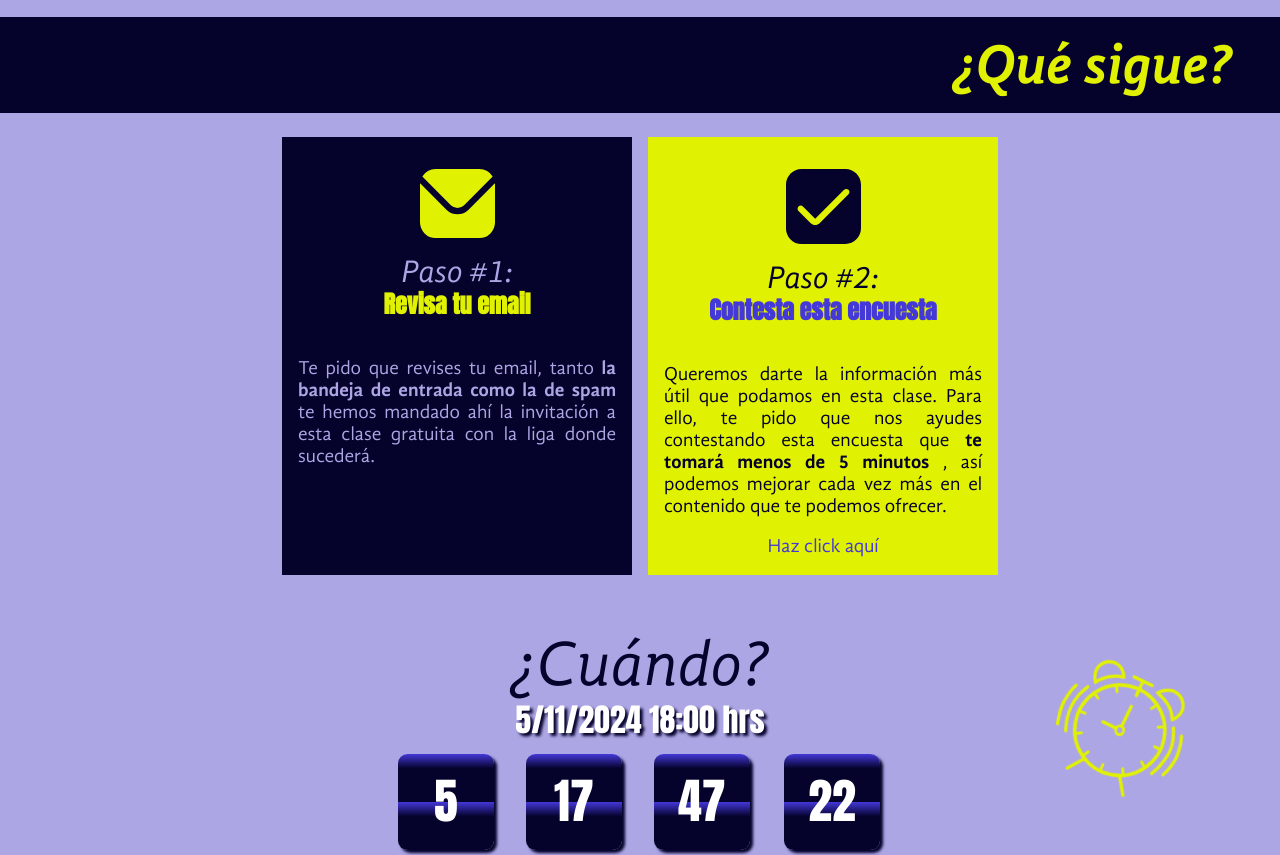
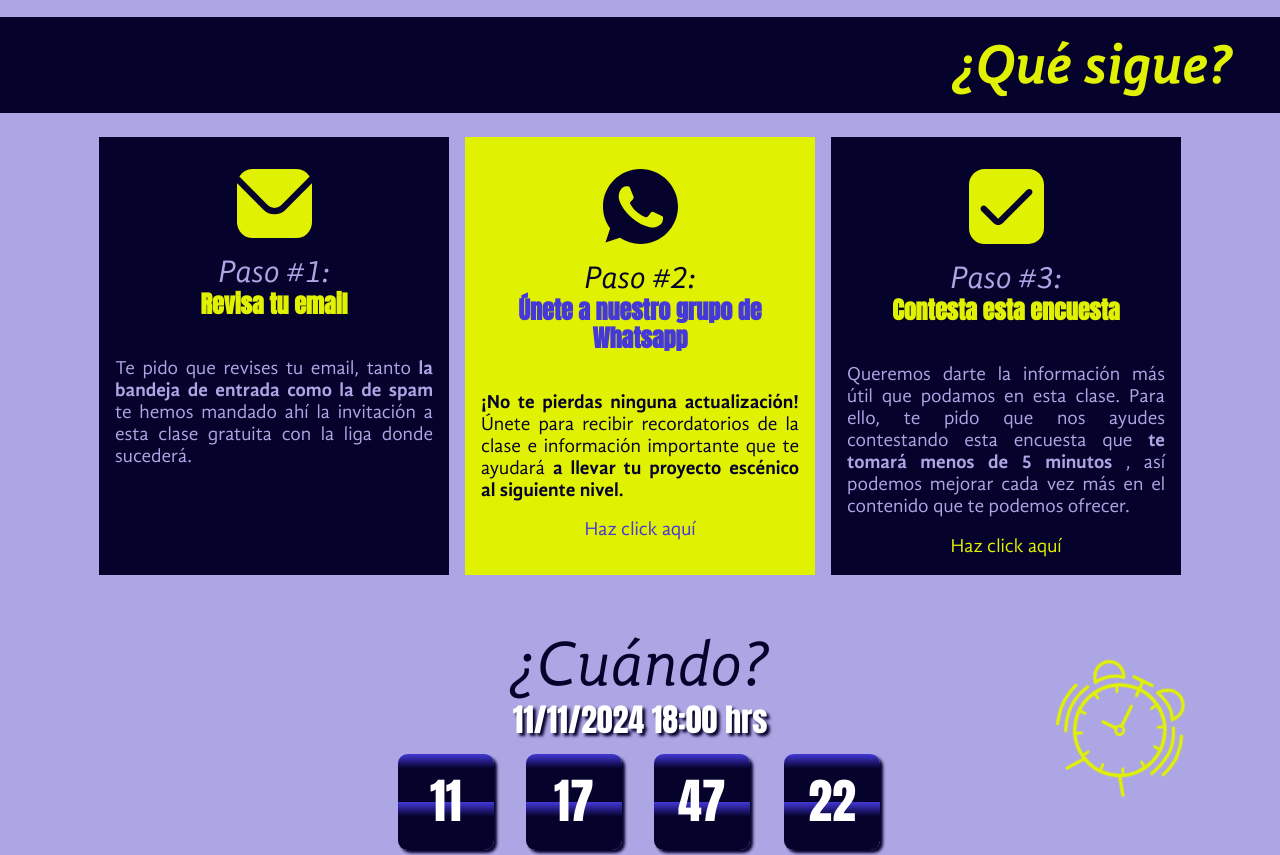
Before and after one commit to JulianRB17/producir-frontend, a React (Vite) app: page /cierre-r in a window 1280 px wide. Shown: the part 760-1615 px from the top of the page. Built offline with nearby package versions, Linux system fonts and the light colour scheme; no server answers.

Commit message:
Agregado grupo de whatsapp

```diff
--- a/src/pages/cierreRegistro/components/pasos/Pasos.jsx
+++ b/src/pages/cierreRegistro/components/pasos/Pasos.jsx
@@ -5,6 +5,7 @@ import { Link } from 'react-router-dom';
 import bookmarkSrc from '../../../../assets/imgs/bookmark.svg';
 import checkboxSrc from '../../../../assets/imgs/checkbox.svg';
 import mailSrc from '../../../../assets/imgs/mail.svg';
+import whatsappSrc from '../../../../assets/imgs/whatsapp.svg';
 
 export default function Pasos({ titleVariants, btnVariants, urls }) {
   return (
@@ -41,14 +42,47 @@ export default function Pasos({ titleVariants, btnVariants, urls }) {
         </div>
         <div className='pasos__element pasos__element_amarillo'>
           <img
-            src={checkboxSrc}
+            src={whatsappSrc}
             alt='Ícono de encuesta'
             className='pasos__img'
           />
           <h3 className='pasos__label'>Paso #2:</h3>
           <h3 className='pasos__element-title pasos__element-title_azul'>
-            Contesta esta encuesta
+            Únete a nuestro grupo de Whatsapp
           </h3>
+          <p className='pasos__text'>
+            <span className='pasos__text_accent'>
+              ¡No te pierdas ninguna actualización!
+            </span>{' '}
+            Únete para recibir recordatorios de la clase e información
+            importante que te ayudará{' '}
+            <span className='pasos__text_accent'>
+              a llevar tu proyecto escénico al siguiente nivel.
+            </span>
+          </p>
+          <motion.button
+            className='pasos__btn'
+            variants={btnVariants}
+            whileHover='hover'
+            whileTap='tap'
+          >
+            <Link
+              className='pasos__text pasos__text_link pasos__text_link_azul'
+              to={urls.whatsappGroupUrl}
+            >
+              Haz click aquí
+            </Link>
+          </motion.button>
+        </div>
+
+        <div className='pasos__element'>
+          <img
+            src={checkboxSrc}
+            alt='Ícono de encuesta'
+            className='pasos__img'
+          />
+          <h3 className='pasos__label'>Paso #3:</h3>
+          <h3 className='pasos__element-title'>Contesta esta encuesta</h3>
           <p className='pasos__text'>
             Queremos darte la información más útil que podamos en esta clase.
             Para ello, te pido que nos ayudes contestando esta encuesta que{' '}
@@ -65,20 +99,21 @@ export default function Pasos({ titleVariants, btnVariants, urls }) {
             whileTap='tap'
           >
             <Link
-              className='pasos__text pasos__text_link pasos__text_link_azul'
+              className='pasos__text pasos__text_link'
               to={urls.encuestaUrl}
             >
               Haz click aquí
             </Link>
           </motion.button>
         </div>
+
         <div className='pasos__element hidden'>
           <img
             src={bookmarkSrc}
             alt='Ícono de guardado'
             className='pasos__img'
           />
-          <h3 className='pasos__label'>Paso #3:</h3>
+          <h3 className='pasos__label'>Paso #4:</h3>
           <h3 className='pasos__element-title'>Síguenos en redes</h3>
           <p className='pasos__text'>
             Estamos empezando a levantar nuestras redes, aquí estaremos
--- a/src/utils/data.js
+++ b/src/utils/data.js
@@ -1,5 +1,7 @@
 export const dates = {
-  webinarDate: 'November 5, 2024 18:00:00',
+  //date que cambia
+  webinarDate: 'November 11, 2024 18:00:00',
+
   modulesDate:
     '25 de noviembre a 18 de diciembre de 2024 y del 6 al 15 de enero de 2025',
   diaSemanaDate: 'Lunes y miércoles',
@@ -15,8 +17,10 @@ export const dates = {
 export const urls = {
   //URLS que se cambian
   repetitionUrl:
-    'https://www.youtube.com/embed/OC0whWBNUwY?si=m08DkYru-CiDkGtG',
-  live: 'https://youtube.com/live/kboAinWEjN0',
+    'https://www.youtube.com/embed/kboAinWEjN0?si=hOWFOi5Rqg9L-0DT',
+
+  live: 'https://www.youtube.com/live/R0FQSMo4-EM',
+  whatsappGroupUrl: 'https://chat.whatsapp.com/E034OONoo1WGm7HyyMb4MO',
 
   //Aquí van las después de registrar/comprar
   fbGroupUrl: 'https://www.facebook.com/groups/elartedeproducir/',
@@ -27,7 +31,7 @@ export const urls = {
   graciasRegistroUrl:
     'https://www.youtube-nocookie.com/embed/xc4zlW3Cxds?si=h91HVDNVD_X47tHZ',
   graciasVentaUrl:
-    'https://www.youtube-nocookie.com/embed/xc4zlW3Cxds?si=h91HVDNVD_X47tHZ',
+    'https://www.youtube-nocookie.com/embed/rH0qln1ddiM?si=IL2bu_1vedrQ-V-l',
 
   communityUrl: 'https://hotmart.com/es/club/el-arte-de-producir',
   buyoutUrl: 'https://pay.hotmart.com/N96133854N?checkoutMode=10',
```
Also changed, not shown: src/assets/imgs/checkbox.svg, src/assets/imgs/whatsapp.svg (added).
